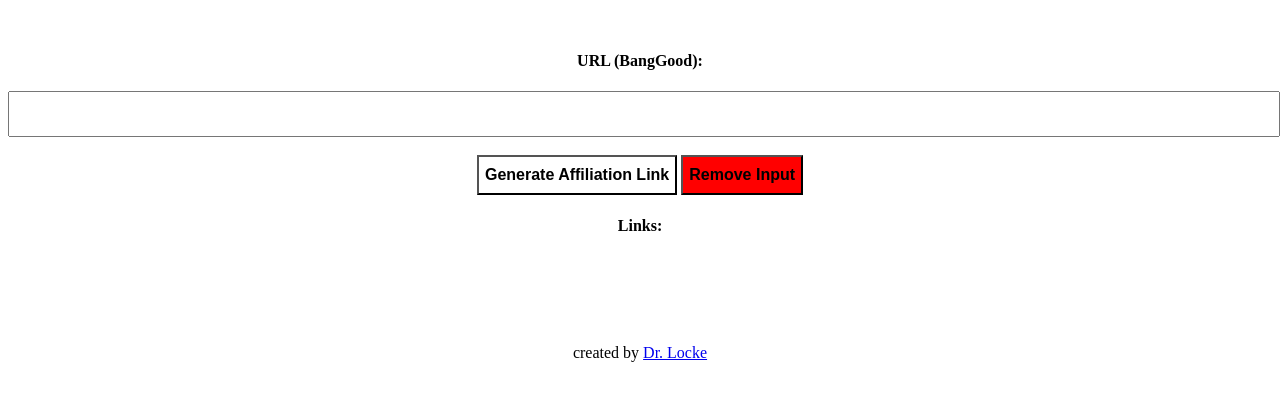
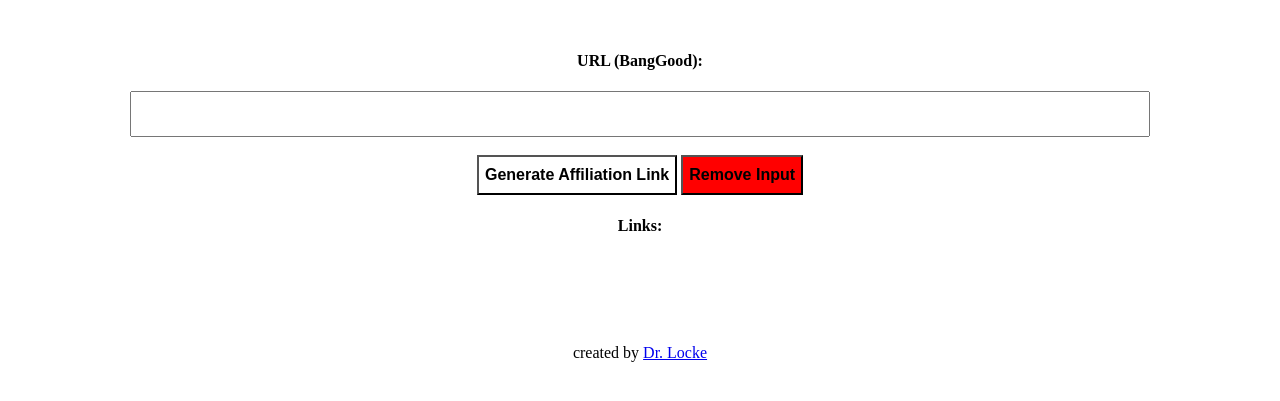
Before and after one commit to drlocke/FPV-KA_Affiliation_Manager, a plain HTML site: page index.html in a window 1280 px wide. Shown: the part 101-502 px from the top of the page. Drawn offline with Linux system fonts and the light colour scheme.

Commit message:
added viewport meta entry

```diff
--- a/index.html
+++ b/index.html
@@ -3,6 +3,7 @@
 <head>
 <link rel="icon" href="icon.jpg">
 <meta charset="utf-8" />
+<meta name="viewport" content="width=device-width, initial-scale=1.0" />
 <title>FPV-KA Affiliation Link Generator</title>
 </head>
 
@@ -12,7 +13,7 @@
     <p>Version 1.0 - only supports <a href="https://www.banggood.com" target="_blank">BangGood</a></p>
     <br>
     <h4>URL (BangGood):</h4>
-    <input type="text" id="refcode_banggood" style='width:100%;height:40px;text-align:center;font-size:100%'>
+    <input type="text" id="refcode_banggood" style='width:80%;height:40px;text-align:center;font-size:100%'>
     <br><br>
     <input type="button" id="genAff" value="Generate Affiliation Link" style="font-size:100%;font-weight:bold;height:40px;background-color:white">
     <input type="button" id="delInput" value="Remove Input" style="font-size:100%;font-weight:bold;height:40px;background-color:red" onclick="delInput()">
```
